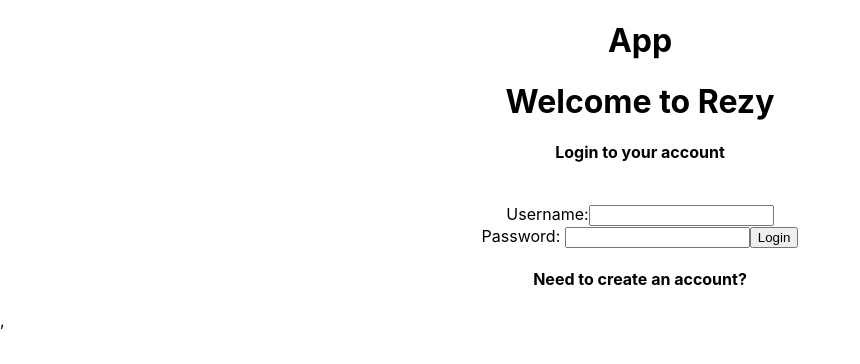
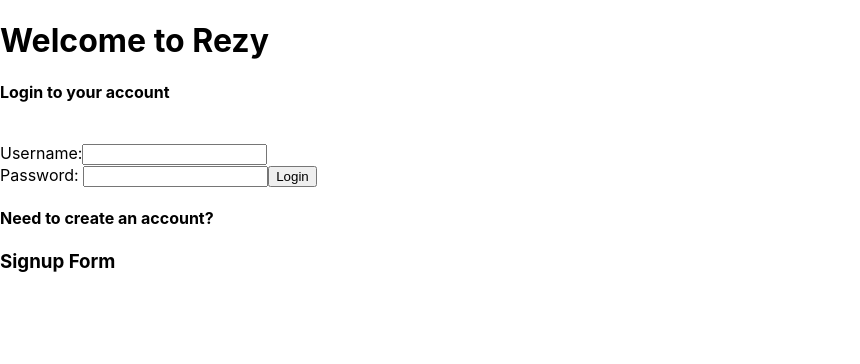
Before and after one commit to mkienbus/rezy-frontend, a React (Create React App) app: page / in a window 1280 px wide. Shown: the top 364 px of the page, without its empty margins (0-860 px from the left). Built offline with nearby package versions, Linux system fonts and the light colour scheme; no server answers.

Commit message:
adding SignUpForm component

```diff
--- a/src/App.js
+++ b/src/App.js
@@ -1,19 +1,38 @@
 import './App.css';
 import React from 'react';
-//import { useSelector, useDispatch } from './react-redux'
-//import { loginUser, logoutUser } from './features/userSlice'
+import { useEffect, useState } from 'react';
+import { useSelector, useDispatch } from 'react-redux';
 import LoginForm from './features/LoginForm';
+import { logoutUser } from './features/userSlice';
 
 
-//set up with Redux
+function App() {
+  const userState = useSelector((state) => state.user.username)
+  const dispatch = useDispatch()
+  const [user, setUser] = useState("")
 
-function App() {
+  useEffect(() => {
+    fetch('/me').then((r) => {
+      if (r.ok) {
+        r.json().then(userState);
+      }
+    })
+  }, []);
 
+  function handleLogoutClick(){
+    fetch('/logout', {
+      method: 'DELETE'
+    })
+      .then(r => dispatch(logoutUser))
+  }
+
+  if (userState === "") return <LoginForm />
 
     return (
       <div className="App">
         <h1>App</h1>
         <LoginForm />
+        <button id = "logout" onClick = {handleLogoutClick}>Logout</button>
       </div>
     );
 }
--- a/src/features/LoginForm.js
+++ b/src/features/LoginForm.js
@@ -4,6 +4,7 @@ import { useDispatch } from 'react-redux';
 import { useState } from "react";
 import { loginUser } from './userSlice';
 //import { logoutUser } from './userSlice';
+import SignUpForm from "./SignupForm";
 
 function LoginForm(){
     //fetch to /login route, method POST to create a user session existing on login
@@ -11,7 +12,7 @@ function LoginForm(){
     const [password, setPassword] = useState("")
     const [error, setError] = useState("")
 
-    const userState = useSelector((state) => state.user.username)
+    //const userState = useSelector((state) => state.user.username)
 
     const dispatch = useDispatch()
 
@@ -61,7 +62,7 @@ function LoginForm(){
                     <button type = "submit" >Login</button>
                 </form>
                 <h4>Need to create an account?</h4>
-                {/* <SignUpForm setUser = {setUser}/> */}
+                <SignUpForm />
             </div>
         </div>
         </>
--- /dev/null
+++ b/src/features/SignupForm.js
@@ -0,0 +1,17 @@
+import React from 'react';
+
+
+function SignUpForm(){
+
+
+
+    return(
+        <>
+            <div>
+                <h3>Signup Form</h3>
+            </div>
+        </>
+    )
+}
+
+export default SignUpForm;
--- a/src/features/userSlice.js
+++ b/src/features/userSlice.js
@@ -10,7 +10,6 @@ const initialState = {
     initialState: initialState,
     reducers: {
       loginUser: (state, action) => {
-        //console.log(state.user.username)
         state.username = action.payload
       },
       logoutUser: (state) => {
--- a/src/index.js
+++ b/src/index.js
@@ -7,7 +7,7 @@ import App from './App';
 
 ReactDOM.render(
  <Provider store = {store}>
-    <App />,
+    <App />
   </Provider>,
   document.getElementById('root')
 );
```
